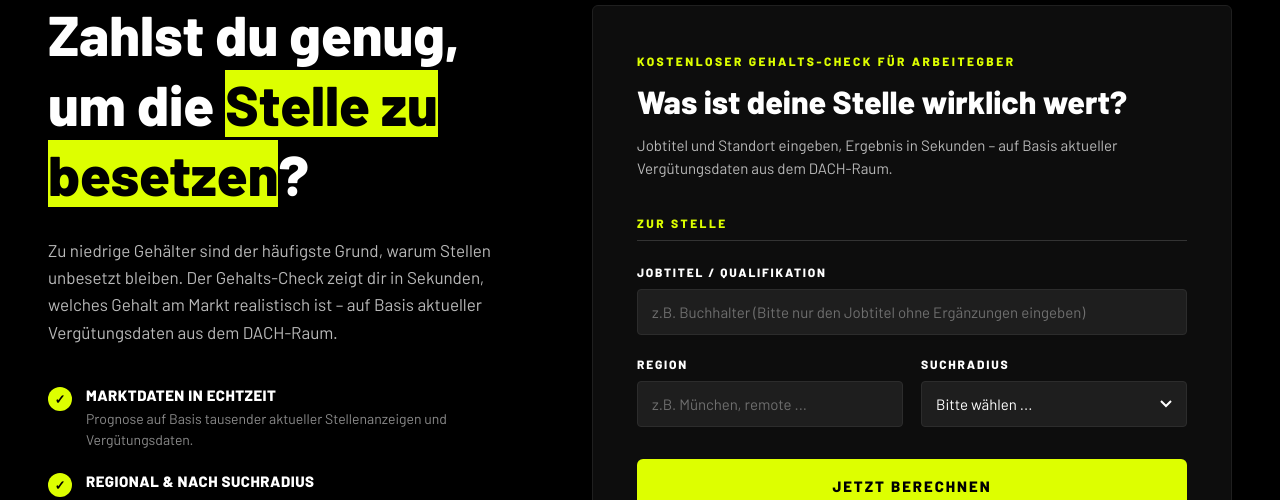
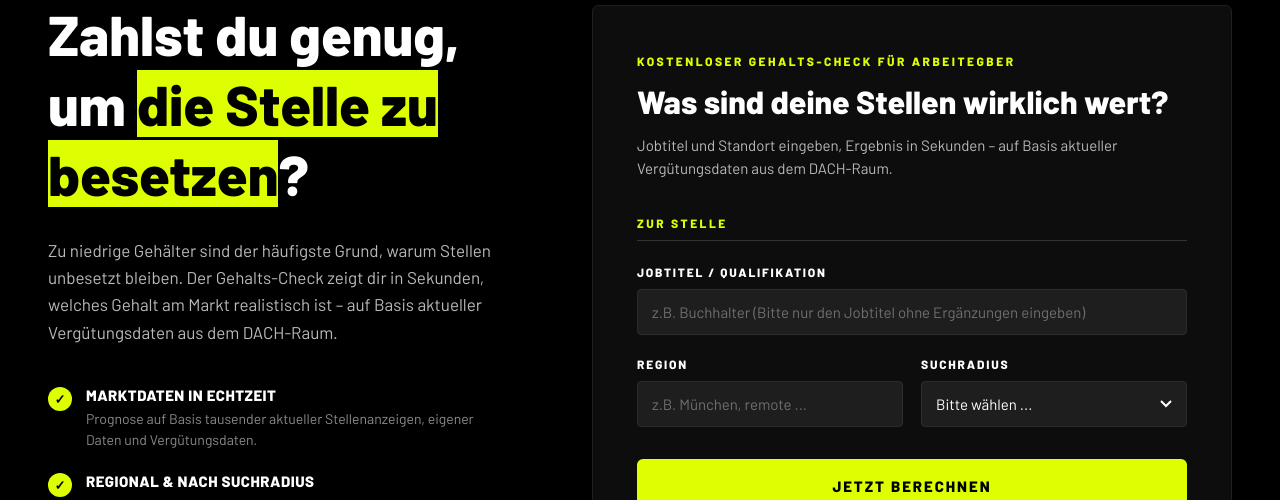
Before and after one commit to antonakhankovhf/hf-salary-tool, a Next.js app: page /gehalts-tool/ in a window 1280 px wide. Shown: the part 429-929 px from the top of the page. Built offline with nearby package versions, Linux system fonts and the light colour scheme; a web font is replaced by a local one.

Commit message:
Added style changes

```diff
--- a/components/Hero.js
+++ b/components/Hero.js
@@ -3,7 +3,7 @@ export default function Hero() {
     <div className="hero">
       <div className="hero-eyebrow">Gehalts-Check für Arbeitgeber</div>
       <h2>
-        Zahlst du genug, um die <span className="accent-bg">Stelle zu besetzen</span>?
+        Zahlst du genug, um <span className="accent-bg">die Stelle zu besetzen</span>?
       </h2>
       <p className="hero-sub">
         Zu niedrige Gehälter sind der häufigste Grund, warum Stellen unbesetzt bleiben. Der Gehalts-Check zeigt dir in Sekunden, welches Gehalt am Markt realistisch ist – auf Basis aktueller Vergütungsdaten aus dem DACH-Raum.
@@ -13,7 +13,7 @@ export default function Hero() {
           <span className="tick">✓</span>
           <div>
             <strong>Marktdaten in Echtzeit</strong>
-            <p>Prognose auf Basis tausender aktueller Stellenanzeigen und Vergütungsdaten.</p>
+            <p>Prognose auf Basis tausender aktueller Stellenanzeigen, eigener Daten und Vergütungsdaten.</p>
           </div>
         </li>
         <li>
--- a/components/SalaryForm.js
+++ b/components/SalaryForm.js
@@ -14,7 +14,7 @@ export default function SalaryForm({ values, errors, onChange, onSubmit }) {
   return (
     <div id="step-input">
       <div className="eyebrow">KOSTENLOSER GEHALTS-CHECK FÜR ARBEITEGBER</div>
-      <h1>Was ist deine Stelle wirklich wert?</h1>
+      <h1>Was sind deine Stellen wirklich wert?</h1>
       <p className="intro">
         Jobtitel und Standort eingeben, Ergebnis in Sekunden – auf Basis aktueller Vergütungsdaten aus dem DACH-Raum.
       </p>
```
